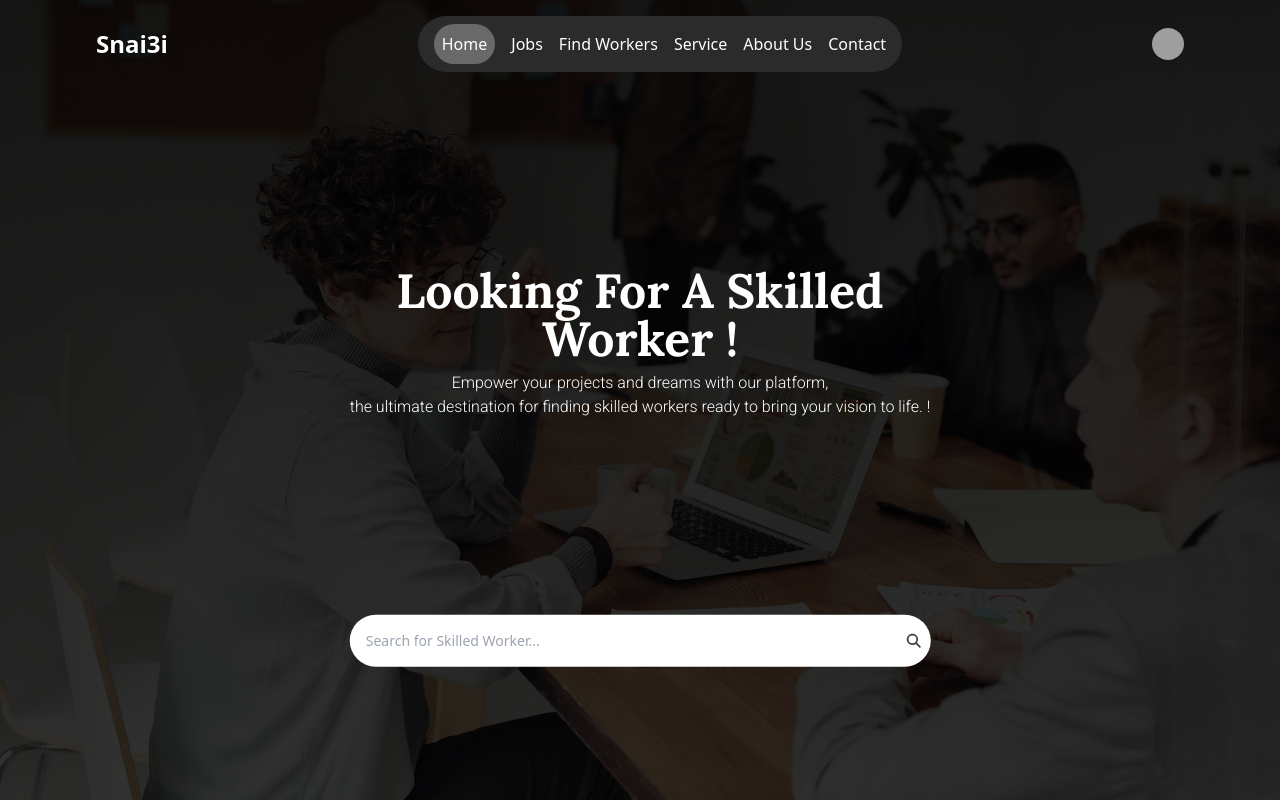
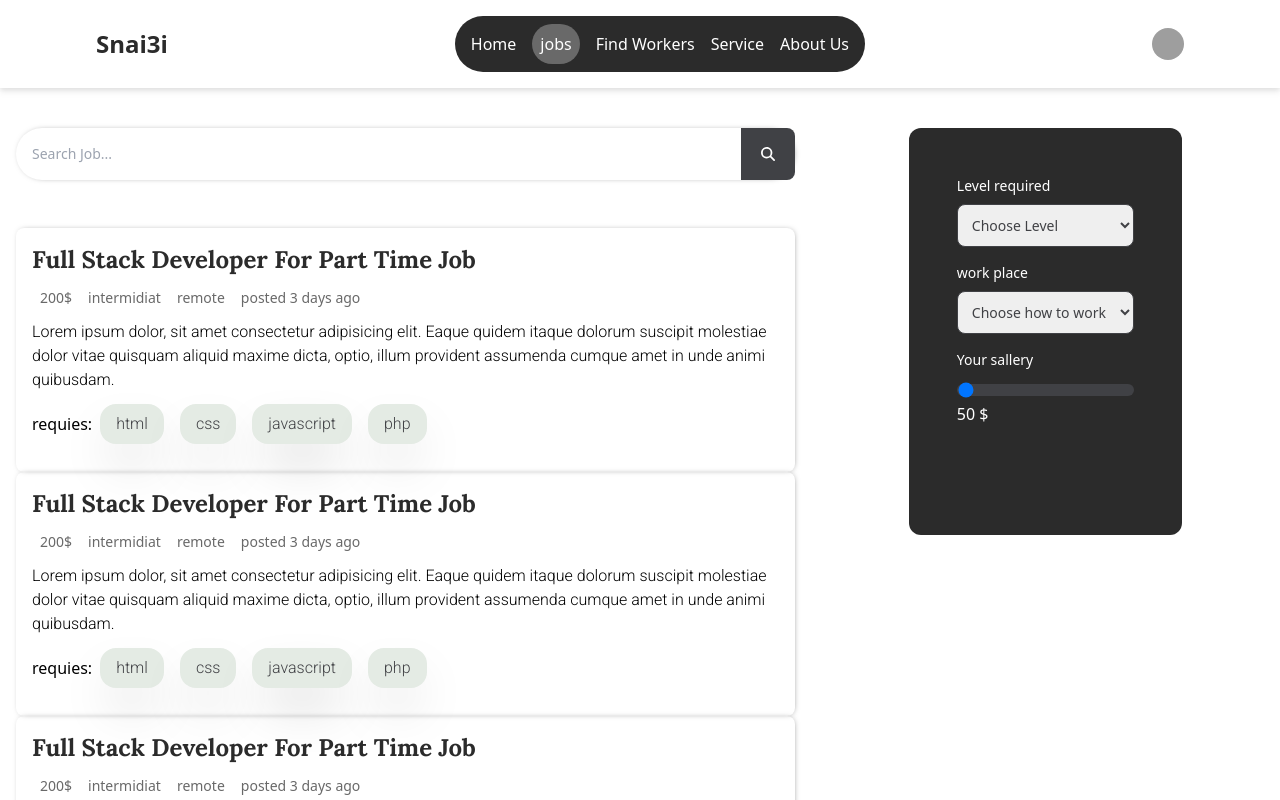
Before and after one commit to mahfoudhn1/snai3i, a React (Create React App) app in the folder frontend/: page /jobs in a window 1280 px wide. Shown: the top 800 px of the page. Built offline with nearby package versions, Linux system fonts and the light colour scheme; grey boxes are pictures that could not be loaded; a web font is replaced by a local one.

Commit message:
added jobs component and edited navbar behavior

```diff
--- a/frontend/src/App.tsx
+++ b/frontend/src/App.tsx
@@ -1,11 +1,19 @@
 import React from 'react';
 import './App.css';
+import {Routes, Route} from 'react-router-dom'
+import Home from './components/home/Home';
+import Jobs from './components/jobs/Jobs';
+import Navbar from './components/home/Navbar';
 
-import Home from './components/home/Home';
 function App() {
   return (
     <>
-      <Home/>
+    <Navbar/>
+    <Routes>
+      <Route path='/' element={<Home/>} />
+      <Route path='/jobs' element={<Jobs/>} />
+    </Routes>
+
     </>
   );
 }
--- a/frontend/src/components/home/Home.tsx
+++ b/frontend/src/components/home/Home.tsx
@@ -11,7 +11,7 @@ import Verifiedservices from './Verifiedservices'
 function Home() {
   return (
     <>
-        <Navbar/>
+
         <Hero/>
         <ServicesSlid/>
         <MostPopular/>
--- a/frontend/src/components/home/Navbar.tsx
+++ b/frontend/src/components/home/Navbar.tsx
@@ -1,7 +1,11 @@
-import React, {useState, useEffect} from 'react'
+import React, {useState, useEffect } from 'react'
+import { NavLink } from "react-router-dom";
+import {useLocation} from "react-router-dom";
 
 function Navbar() {
   const [scrolling, setScrolling] = useState(false);
+const location = useLocation();
+console.log(location.pathname );
 
   useEffect(() => {
     const handleScroll = () => {
@@ -22,46 +26,69 @@ function Navbar() {
     <>
   <nav className={` navbar pl-20 pr-20 fixed w-full ${
         scrolling ? "transition ease-in-out delay-150 bg-white drop-shadow-md" : "bg-transparent"
-      } ` }>
+      } ${ location.pathname !='/' ? "transition ease-in-out delay-150 bg-white drop-shadow-md" : "bg-transparent" }` }>
   <div className="max-w-screen-xl  flex flex-wrap items-center justify-between mx-auto p-4">
   <a href="" className="flex items-center">
-   <h2 className={` font-extrabold text-2xl ${scrolling ? "transition ease-in-out delay-150 text-night": "text-white" }`}>Snai3i</h2>
+   <h2 className={` font-extrabold text-2xl
+   ${scrolling || location.pathname !="/" ? "transition ease-in-out delay-150 text-night": "text-white" }
+   `}>Snai3i</h2>
   </a>
   <div className="flex md:order-1 z-1000 bg-night p-2 pl-4 pr-4 rounded-full">
 
     <ul className="space-x-4 ">
-      <li className="inline-block bg-dim-grey p-2 rounded-full">
-        <a href="/" className="text-white hover:text-gray-200">
+
+    <li className="inline-block">
+    <NavLink
+        to="/"
+        className={({ isActive, isPending }) =>
+        isPending ? "" : isActive ? "inline-block bg-dim-grey p-2 rounded-full text-white hover:text-grey-white" : "text-white hover:text-grey-white"
+      }
+      >
         Home
-        </a>
+    </NavLink>
     </li>
     <li className="inline-block">
-        <a href="/services" className="text-white hover:text-gray-200">
-          Jobs
-        </a>
+    <NavLink
+        to="/jobs"
+        className={({ isActive, isPending }) =>
+        isPending ? "" : isActive ? "inline-block bg-dim-grey p-2 rounded-full text-white hover:text-text-grey-white" : "text-white hover:text-grey-white "
+      }
+      >
+        jobs
+    </NavLink>
     </li>
     <li className="inline-block">
-        <a href="/find-workers" className="text-white hover:text-gray-200">
+    <NavLink
+        to="/workers"
+        className={({ isActive, isPending }) =>
+        isPending ? "" : isActive ? "inline-block bg-dim-grey p-2 rounded-full text-white hover:text-text-grey-white" : "text-white hover:text-grey-white "
+      }
+      >
         Find Workers
-        </a>
+    </NavLink>
     </li>
     <li className="inline-block">
-        <a href="/post-job" className="text-white hover:text-gray-200">
+    <NavLink
+        to="/services"
+        className={({ isActive, isPending }) =>
+        isPending ? "" : isActive ? "inline-block bg-dim-grey p-2 rounded-full text-white hover:text-text-grey-white" : "text-white hover:text-grey-white "
+      }
+      >
         Service
-        </a>
+    </NavLink>
+    </li>
+    <li className="inline-block">
+    <NavLink
+        to="/about"
+        className={({ isActive, isPending }) =>
+        isPending ? "" : isActive ? "inline-block bg-dim-grey p-2 rounded-full text-white hover:text-text-grey-white" : "text-white hover:text-grey-white "
+      }
+      >
+      About Us
+
+    </NavLink>
     </li>
 
-      <li className="inline-block">
-        <a href="/about" className="text-white hover:text-gray-200">
-          About Us
-        </a>
-      </li>
-      <li className="inline-block">
-        <a href="/contact" className="text-white hover:text-gray-200">
-          Contact
-        </a>
-      </li>
-      {/* You can include Sign Up, Log In, Dashboard, etc. links here */}
     </ul>
 
 
--- /dev/null
+++ b/frontend/src/components/jobs/Jobs.tsx
@@ -0,0 +1,95 @@
+import React, {useState} from 'react'
+
+import { FontAwesomeIcon } from '@fortawesome/react-fontawesome'
+import { faSearch } from '@fortawesome/free-solid-svg-icons'
+
+const Joboffer = ()=>{
+  return(
+      <li className="shadow-3xl p-4 w-full rounded-lg cursor-pointer hover:bg-grey-white ">
+          <h1 className=' font-lora font-bold text-night text-2xl capitalize cursor-pointer hover:text-grey hover:underline '>Full stack developer for part time job</h1>
+          <div className="price flex text-sm  py-3 ">
+            <p className='mx-2 cursor-pointer text-dim-grey hover:text-night'>200$</p>
+            <p className='mx-2 cursor-pointer text-dim-grey hover:text-night'>intermidiat</p>
+            <p className='mx-2 cursor-pointer text-dim-grey hover:text-night'>remote</p>
+            <p className='mx-2 cursor-pointer text-dim-grey hover:text-night'>posted 3 days ago</p>
+          </div>
+          <p className='flex justify-between font-roboto font-xl font-medium '> Lorem ipsum dolor, sit amet consectetur adipisicing elit. Eaque quidem itaque dolorum suscipit molestiae dolor vitae quisquam aliquid maxime dicta, optio, illum provident assumenda cumque amet in unde animi quibusdam. </p>
+      <div className="skills flex py-3">
+        <h1 className='mt-2'>requies: </h1>
+        <button className='bg-grey-2 px-4 py-2 font-roboto text-md shadow-2xl mx-2 rounded-2xl text-grey hover:bg-white hover:text-dark'>html</button>
+        <button className='bg-grey-2 px-4 py-2 font-roboto text-md shadow-2xl mx-2 rounded-2xl text-grey hover:bg-white hover:text-dark'>css</button>
+        <button className='bg-grey-2 px-4 py-2 font-roboto text-md shadow-2xl mx-2 rounded-2xl text-grey hover:bg-white hover:text-dark'>javascript</button>
+        <button className='bg-grey-2 px-4 py-2 font-roboto text-md shadow-2xl mx-2 rounded-2xl text-grey hover:bg-white hover:text-dark'>php</button>
+      </div>
+      </li>
+  )
+}
+
+const Jobs = () => {
+  const [rangeValue, setRangeValue] = useState(50); // Default value for the range input
+
+  const handelChange = (event:React.ChangeEvent<HTMLInputElement>) => {
+
+    setRangeValue(parseInt(event.target.value));
+  };
+
+
+  return (
+    <div className="flex w-full h-full">
+
+    <div className='jobs flex flex-col w-2/3 ' >
+       <div className="relative text-center w-ful mt-32 mx-4 mb-8 ">
+            <input type="search" id="job-search" className="block p-4 focus:border-none w-full z-20 text-sm  rounded-full shadow-3xl enabled:hover:border-none	" placeholder="Search Job..." />
+            <button type="submit" className="absolute top-0 right-0 h-full px-5 py-2 text-sm font-medium text-white bg-grey rounded-r-lg border-none ">
+               <FontAwesomeIcon icon={faSearch} />
+                <span className="sr-only">Search</span>
+            </button>
+        </div>
+        <div className="jobslist w-full">
+            <ul className="flex flex-col p-4" >
+                <Joboffer/>
+                <Joboffer/>
+                <Joboffer/>
+                <Joboffer/>
+            </ul>
+        </div>
+
+    </div>
+    <div className="sidepanel  w-1/3 mx-8 flex flex-col">
+          <div className="mx-auto mt-32 h-1/3 bg-night p-10 rounded-xl ">
+            <ul className='filters flex flex-col'>
+              <li className='m-2'>
+              <label htmlFor="Level" className="block mb-2 text-sm font-medium text-white ">Level required</label>
+                <select id="Level" className="bg-dark border border-grey text-grey text-sm rounded-lg focus:ring-grey-2 focus:border-none block w-full p-2.5 ">
+                  <option selected>Choose Level</option>
+                  <option value="AMT">Amateur</option>
+                  <option value="INTER">Intermediet</option>
+                  <option value="Prof">Profissional</option>
+                </select>
+              </li>
+              <li className='m-2' >
+              <label htmlFor="Level" className="block mb-2 text-sm font-medium text-white ">work place</label>
+                <select id="Level" className="bg-dark border border-grey text-grey text-sm rounded-lg focus:ring-grey-2 focus:border-none block w-full p-2.5 ">
+                  <option selected>Choose how to work</option>
+                  <option value="remote">Remote</option>
+                  <option value="dask">Desk</option>
+                  <option value="hybrid">Hybrid</option>
+                </select>
+              </li>
+              <li className='m-2'>
+              <label htmlFor="Level" className="block mb-2 text-sm font-medium text-white ">Your sallery</label>
+                <input type="range" min="0" max="10000" step="1"
+                className="w-full h-3 bg-grey rounded-lg appearance-none cursor-pointer range-lg"
+                value={rangeValue}
+                onChange={handelChange}
+                />
+                <h1 className='text-white'> {rangeValue} $ </h1>
+              </li>
+            </ul>
+          </div>
+        </div>
+    </div>
+  )
+}
+
+export default Jobs
--- a/frontend/src/index.tsx
+++ b/frontend/src/index.tsx
@@ -2,14 +2,19 @@ import React from 'react';
 import ReactDOM from 'react-dom/client';
 import './index.css';
 import App from './App';
-
+import {
+BrowserRouter
+} from "react-router-dom";
 
 const root = ReactDOM.createRoot(
   document.getElementById('root') as HTMLElement
 );
 root.render(
   <React.StrictMode>
-    <App />
+    <BrowserRouter>
+      <App />
+
+    </BrowserRouter>
   </React.StrictMode>
 );
 
--- a/frontend/tailwind.config.js
+++ b/frontend/tailwind.config.js
@@ -9,7 +9,7 @@ module.exports = {
   theme: {
     extend: {
       boxShadow: {
-        '3xl': '1px 1px 9px -3px rgba(0,0,0,0.6)',
+        '3xl': '1px 0px 6px -3px rgba(0,0,0,0.6)',
         '4xl': [
             '0 35px 35px rgba(0, 0, 0, 0.25)',
             '0 45px 65px rgba(0, 0, 0, 0.15)'
@@ -35,10 +35,12 @@ module.exports = {
       'night': '#2b2b2b',
       'grey-white': '#f5f5f5',
       'grey': '#404145',
+      'grey-2':'#e4ebe4',
       'dim-grey': '#696969',
       'bubble-gum': '#ff77e9',
       'bermuda': '#78dcca',
     },
+    borderOpacity: ['active'],
   },
   plugins: [],
 }
```
Lines whose indentation alone changed are shown as unchanged.
